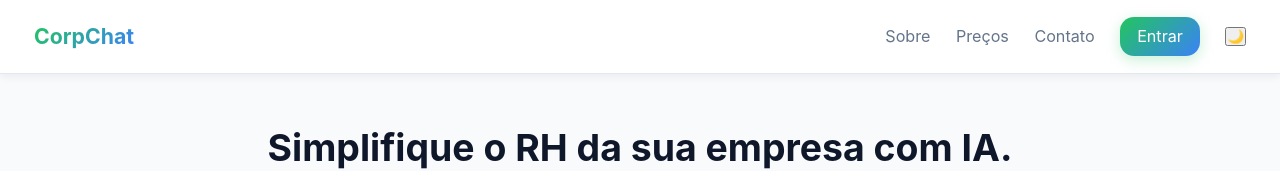
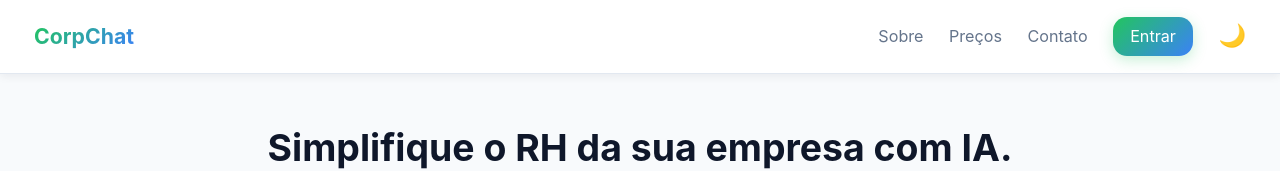
Before and after one commit to Rhyan1207/TGII-CORPCHAT, a website: page public/index.html in a window 1280 px wide. Shown: the top 171 px of the page. Drawn offline with Linux system fonts and the light colour scheme.

Commit message:
Update style.css

```diff
--- a/public/style.css
+++ b/public/style.css
@@ -441,3 +441,4 @@ img{ max-width:100%; display:block; }
 @media (min-width:1200px){
   html{ font-size:17px; }
 }
+.theme-btn{ font-size:1.3rem; background:none; border:none; color:var(--muted); cursor:pointer; }
```
